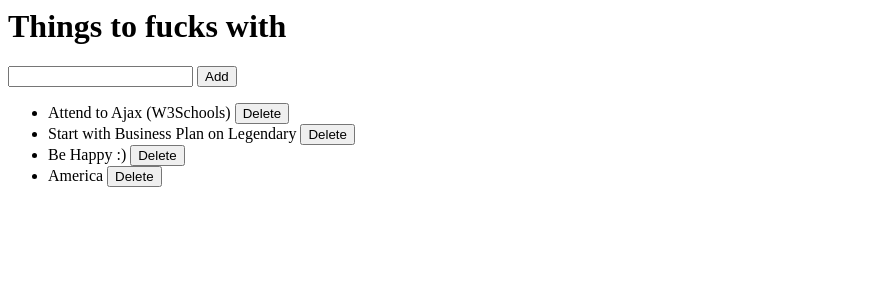
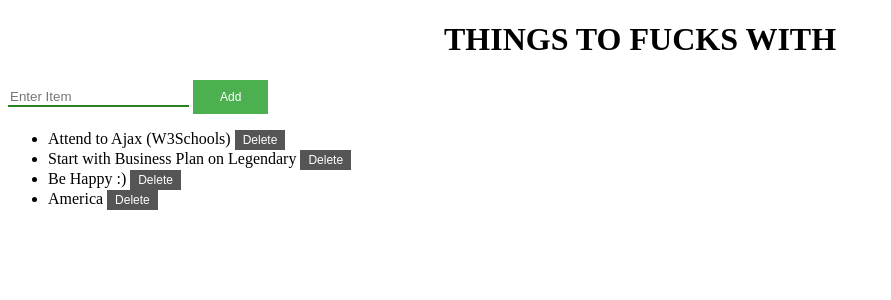
Before and after one commit to Tadii3108/to-do-app, a Django app: page /todo/ in a window 1280 px wide. Shown: the top 300 px of the page, without its empty margins (0-891 px from the left). Run offline with Django 3.2, Linux system fonts and the light colour scheme; data comes from the database, SQL or seed files in the repository; both versions use the stored data as it was after the commit.

Commit message:
added static folder and basic css styling

```diff
--- /dev/null
+++ b/static/css/style.css
@@ -0,0 +1,29 @@
+h1 {
+    text-align: center;
+    text-transform: uppercase;
+}
+
+input[type=text] {
+    border: none;
+    border-bottom: 2px solid rgb(42, 126, 34);
+}
+
+button#add {
+    background-color: #4CAF50;
+    border: none;
+    color: white;
+    padding: 10px 27px;
+    text-align: center;
+    text-decoration: none;
+    display: inline-block;
+    font-size: 12px;
+    transition-duration: 0.4s;
+}
+
+button#dlt {
+    background-color: #555555;
+    color: white;
+    border: 2px solid #555555;
+    font-size: 12px;
+    transition-duration: 0.4s;
+}
--- a/templates/todo.html
+++ b/templates/todo.html
@@ -1,18 +1,31 @@
+{% load static %}
+
+<!DOCTYPE html>
+<head>
+    <title>{% block titile %} {% endblock %}</title>
+    <link rel="stylesheet" type="text/css" href="{% static 'css/style.css' %}"/>
+</head>
+
+<body>
+
     <h1>Things to fucks with</h1>
 
     <form action="/addTodo/" method="post">{% csrf_token %}
-    <input type="text" name="content"/>
-    <input type="submit" value="Add"/>
+        <input type="text" name="content" placeholder="Enter Item"/>
+        <button id="add" type="submit">Add</button>
     </form>
 
     <ul>
         {% for todo_item in all_items %}
             <li>{{ todo_item.content }}
-            <form action="/deleteTodo/{{todo_item.id}}/"
+                <form id="dlt" action="/deleteTodo/{{todo_item.id}}/"
                 style="display:inline;"
                 method="post">{% csrf_token %}
-                <input type="submit" value="Delete"/>
+                    <button id="dlt" type="submit">Delete</button>
                 </form>
             </li>
         {% endfor %}
     </ul>
+
+</body>
+</html>
--- a/todo_project/settings.py
+++ b/todo_project/settings.py
@@ -120,3 +120,7 @@ USE_TZ = True
 # https://docs.djangoproject.com/en/2.1/howto/static-files/
 
 STATIC_URL = '/static/'
+
+STATICFILES_DIRS = [
+    os.path.join(BASE_DIR, 'static'),
+]
```
Also changed, not shown: db.sqlite3. Lines whose indentation alone changed are shown as unchanged.
